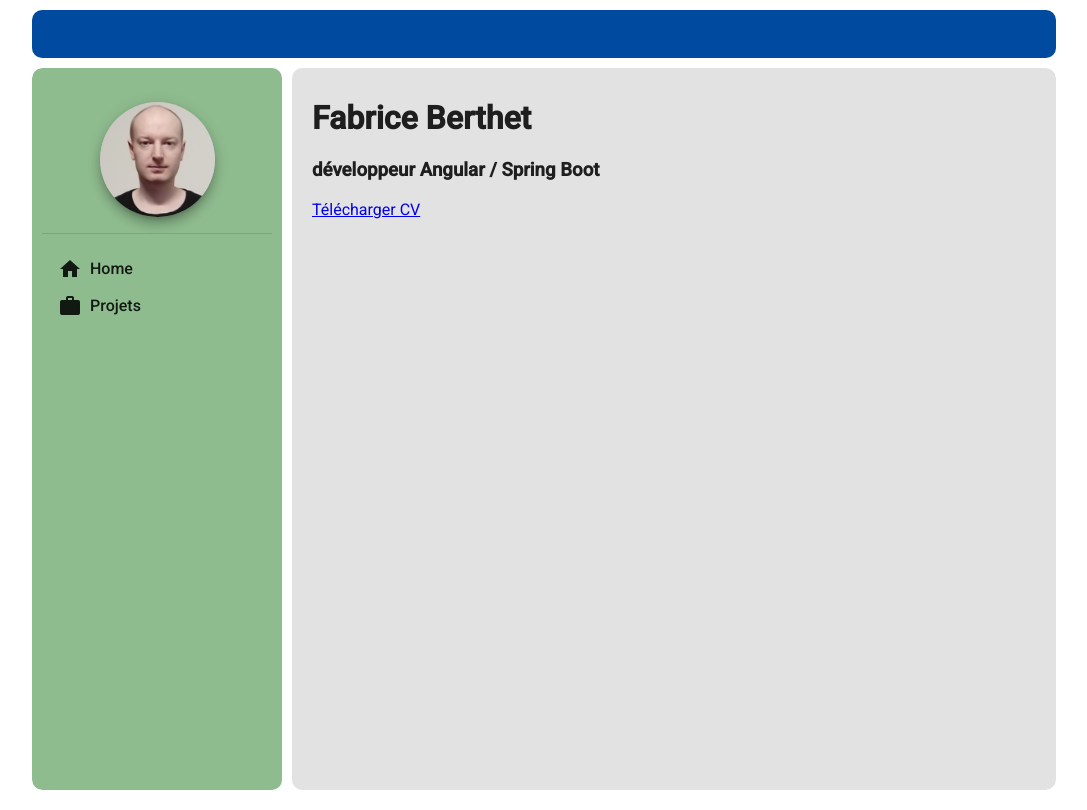
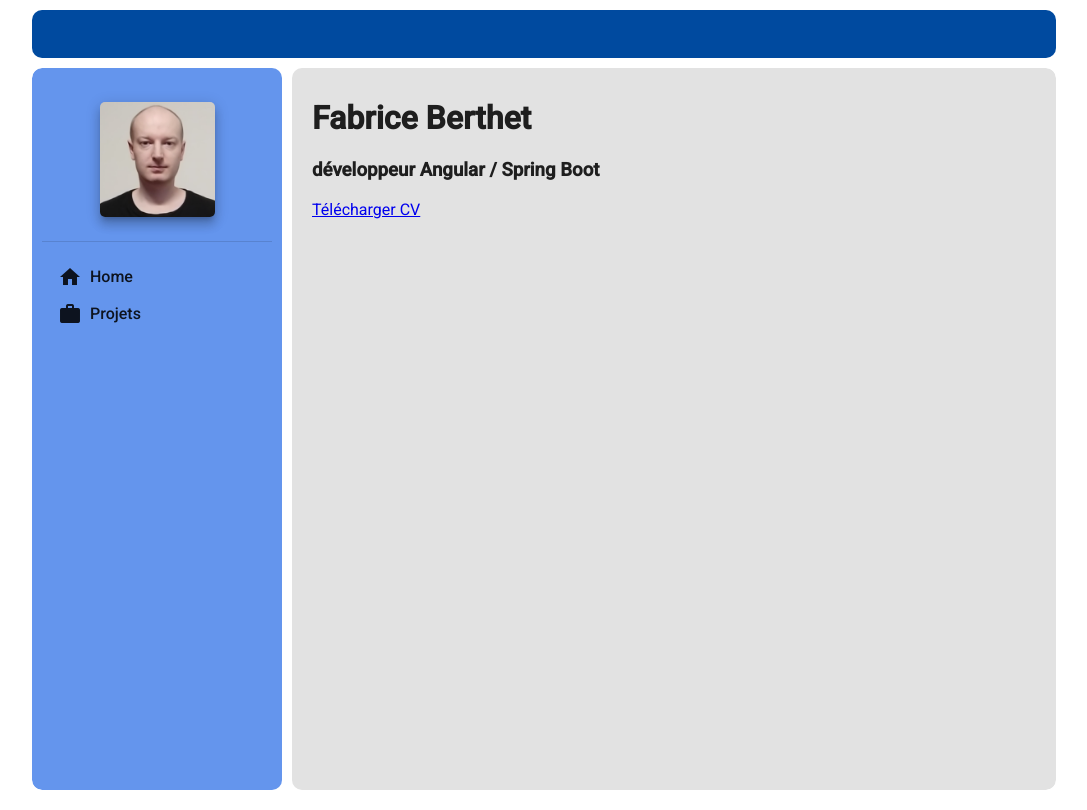
Before and after one commit to faberthet/cv, an Angular app: page / in a window 1280 px wide. Shown: the whole page, without its empty margins (96-1183 px from the left). Built offline with nearby package versions, Linux system fonts and the light colour scheme.

Commit message:
détails css

```diff
--- a/src/app/app.component.css
+++ b/src/app/app.component.css
@@ -13,8 +13,7 @@
     height: 2rem;
  margin-left: 5px;
     padding: 0 1rem;
-    /* padding-top: 4px; */
-    background-color: darkseagreen;;
+    background-color:cornflowerblue;
     border-radius: 10px;
     width: max-content;
     display: none;
@@ -38,7 +37,8 @@ position: relative;
 
 mat-sidenav{
     width: 250px;
-    background-color:darkseagreen;
+    /* background-color:darkseagreen;  */
+    background-color:cornflowerblue;
     border-radius: 10px;
     padding: 10px;
     border-right:none;
@@ -60,7 +60,8 @@ height: auto;
 margin: auto;
 display: flex;
 margin-top: 1.5rem;
-border-radius: 50%;
+margin-bottom: 1.5rem;
+border-radius: 5px;
 }
 .name{
 
@@ -89,7 +90,7 @@ mat-icon{
 }
 
 mat-divider{
-    margin-top: 16px;
+
     margin-bottom: 16px;
 }
 
```
Also changed, not shown: 1 other file (tests, documents, lock files or other folders).
